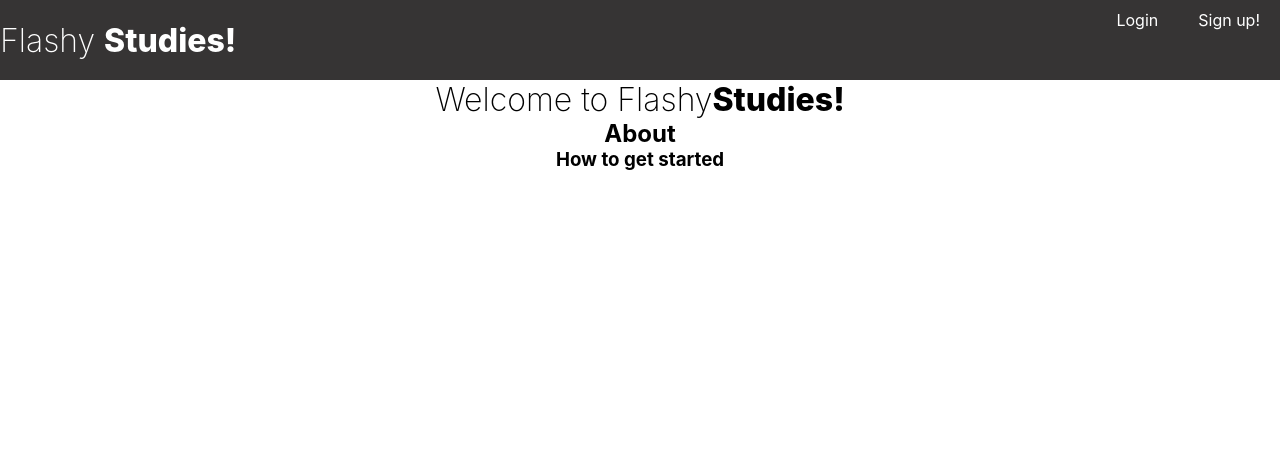
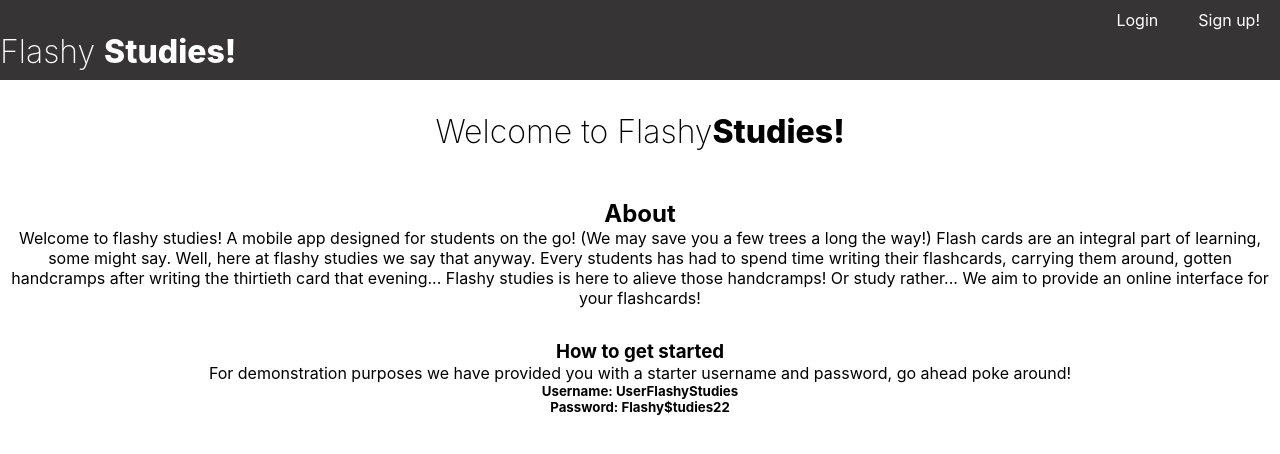
Before and after one commit to jbarnes439/capstone-1-Flashy-Studies-Client, a React (Create React App) app: page / in a window 1280 px wide. Shown: the top 454 px of the page. Built offline with nearby package versions, Linux system fonts and the light colour scheme.

Commit message:
added card flipping visual

```diff
--- a/package.json
+++ b/package.json
@@ -10,6 +10,7 @@
     "enzyme-adapter-react-16": "^1.15.5",
     "mocha": "^8.1.3",
     "react": "^16.13.1",
+    "react-card-flip": "^1.0.11",
     "react-dom": "^16.13.1",
     "react-router-dom": "^5.2.0",
     "react-scripts": "3.4.3",
--- /dev/null
+++ b/src/Components/CardBack/CardBack.css
@@ -0,0 +1,8 @@
+.cardBack {
+  width: 60%;
+  margin: 16px auto;
+  border: 1px solid #eee;
+  box-shadow: 0 2px 3px #ccc;
+  padding: 16px;
+  text-align: center;
+}
--- /dev/null
+++ b/src/Components/CardBack/CardBack.js
@@ -0,0 +1,13 @@
+import React from 'react';
+import './CardBack.css';
+
+const CardBack = (props) => {
+  return (
+    <div className='cardBack'>
+      {props.answers.map(a => <h4 key={a.id}>{a.answer}</h4>)}
+      <button onClick={event => props.click(event)}>Flip Cards</button>
+    </div>
+  )
+}
+
+export default CardBack;
--- /dev/null
+++ b/src/Components/CardFront/CardFront.css
@@ -0,0 +1,8 @@
+.cardFront {
+  width: 60%;
+  margin: 16px auto;
+  border: 1px solid #eee;
+  box-shadow: 0 2px 3px #ccc;
+  padding: 16px;
+  text-align: center;
+}
--- /dev/null
+++ b/src/Components/CardFront/CardFront.js
@@ -0,0 +1,13 @@
+import React from 'react';
+import './CardFront.css';
+
+const CardFront = (props) => {
+  return (
+    <div className='cardFront'>
+      <h3>{props.question}</h3>
+      <button onClick={event => props.click(event)}>Flip Cards</button>
+    </div>
+  )
+}
+
+export default CardFront;
--- a/src/Components/FlashCardContainer/FlashCardContainer.js
+++ b/src/Components/FlashCardContainer/FlashCardContainer.js
@@ -1,13 +1,26 @@
 import React, { Component } from 'react';
+import ReactCardFlip from 'react-card-flip';
 import PreMadeQuizContext from '../../contexts/PreMadeQuizContext';
 import PreMadeQuizService from '../../services/premade-quiz-api-service';
 import ListCards from '../ListCards/ListCards';
+import CardFront from '../CardFront/CardFront';
+import CardBack from '../CardBack/CardBack';
 import TokenService from '../../services/token-service';
 
 class FlashCardContainer extends Component {
   static contextType = PreMadeQuizContext;
-  state = {
-    showAnswer: false,
+
+  constructor(props) {
+    super(props);
+    this.state = {
+      isFlipped: false,
+    }
+    this.handleClick = this.handleClick.bind(this)
+  }
+
+  handleClick(event) {
+    event.preventDefault();
+    this.setState(prevState => ({ isFlipped: !prevState.isFlipped }));
   }
 
   componentDidMount() {
@@ -20,50 +33,49 @@ class FlashCardContainer extends Component {
       .catch(this.context.setError)
   }
 
-  toggleShowAnswers = (questionId) => {
-    const doesShow = this.state.showAnswer;
-    this.setState({ showAnswer: !doesShow })
-  }
-
   handleGoBackClick = () => {
     const username = TokenService.getUsername()
     this.props.history.push(`/user/${username}`)
   }
 
-  renderShowButton = () => {
+  renderCards = () => {
     return (
-      <button onClick={this.toggleShowAnswers}>Show Answers</button>
-    )
-  }
+      <div className='studyContainer'>
+        {this.context.questions.length > 0 && this.context.questions.map(
+          ({ question, id }) =>
+            <ReactCardFlip
+              isFlipped={this.state.isFlipped}
+              flipSpeedBackToFront={0.2}
+              flipSpeedFrontToBack={0.2}
+              flipDirection="vertical"
+            >
 
-  renderHideButton = () =>{
-    return (
-      <button onClick={this.toggleShowAnswers}>Hide Answers</button>
+              <CardFront
+                question={question}
+                key={id}
+                click={this.handleClick}
+              />
+
+              <CardBack
+                answers={this.context.answers.filter(answer => answer.question_id === id)}
+                click={this.handleClick}
+              />
+
+            </ReactCardFlip>
+        )}
+        <button onClick={this.handleGoBackClick}>Go back</button>
+      </div>
     )
   }
 
   render() {
     return (
-
-      <div className='studyContainer'>
-        <div className='studyTitle'>
-          <h2> Study Flash Cards </h2>
-        </div>
-        <div>
-          {this.state.showAnswers ? this.renderHideButton() : this.renderShowButton()}
-        </div>
-        {this.context.questions.length > 0 && this.context.questions.map(
-          ({ question, id }) =>
-            <ListCards
-              answers={this.context.answers.filter(answer => answer.question_id === id)}
-              showing={this.state.showAnswer}
-              question={question}
-              key={id} />
-        )}
-        <button onClick={this.handleGoBackClick}>Go back</button>
+      <div>
+        {this.renderCards()}
       </div>
     )
-  }
+  };
+
 }
 
 export default FlashCardContainer;
--- a/src/Components/LandingPage/LandingPage.css
+++ b/src/Components/LandingPage/LandingPage.css
@@ -10,8 +10,19 @@ h1 {
   font-family: -apple-system, BlinkMacSystemFont, 'Segoe UI', Roboto, Oxygen, Ubuntu, Cantarell, 'Open Sans', 'Helvetica Neue', sans-serif;
   font-size: 32px;
   font-weight: 200;
+  padding: 1em 0;
 }
 
-h1 span{
-  font-weight: 800;
+.about {
+  padding: 1em 0;
 }
+
+.getStarted {
+  padding: 1em 0;
+}
+
+@media (min-width: 400px) {
+  h1 span {
+    font-weight: 800;
+  }
+}
--- a/src/Components/LandingPage/LandingPage.js
+++ b/src/Components/LandingPage/LandingPage.js
@@ -5,11 +5,27 @@ const LandingPage = () => {
   return (
     <div>
       <h1>Welcome to Flashy <span>Studies!</span></h1>
-      <section>
+      <section htmlFor="about" className="about">
         <h2>About</h2>
+        <p>
+          Welcome to flashy studies! A mobile app designed for students
+          on the go! (We may save you a few trees a long the way!)
+          Flash cards are an integral part of learning, some might say.
+          Well, here at flashy studies we say that anyway. Every students
+          has had to spend time writing their flashcards, carrying them around,
+          gotten handcramps after writing the thirtieth card that evening...
+          Flashy studies is here to alieve those handcramps! Or study rather...
+          We aim to provide an online interface for your flashcards!
+        </p>
       </section>
-      <section>
+      <section htmlFor="get-started" className="getStarted">
         <h3> How to get started </h3>
+        <p>
+          For demonstration purposes we have provided you with a starter
+          username and password, go ahead poke around!
+        </p>
+          <h5>Username: UserFlashyStudies</h5>
+          <h5>Password: Flashy$tudies22</h5>
       </section>
     </div>
   )
```
Also changed, not shown: 1 other file (tests, documents, lock files or other folders).
